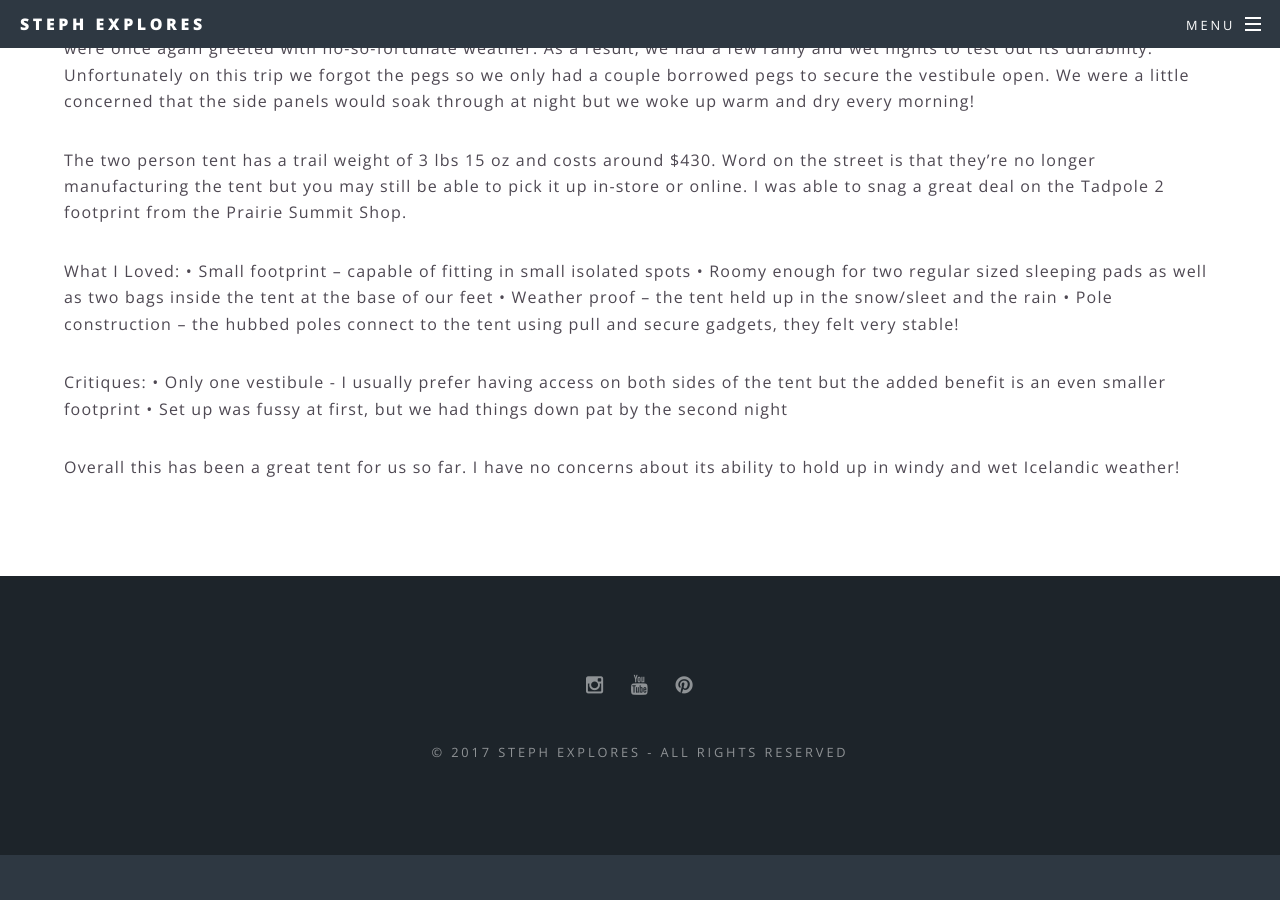
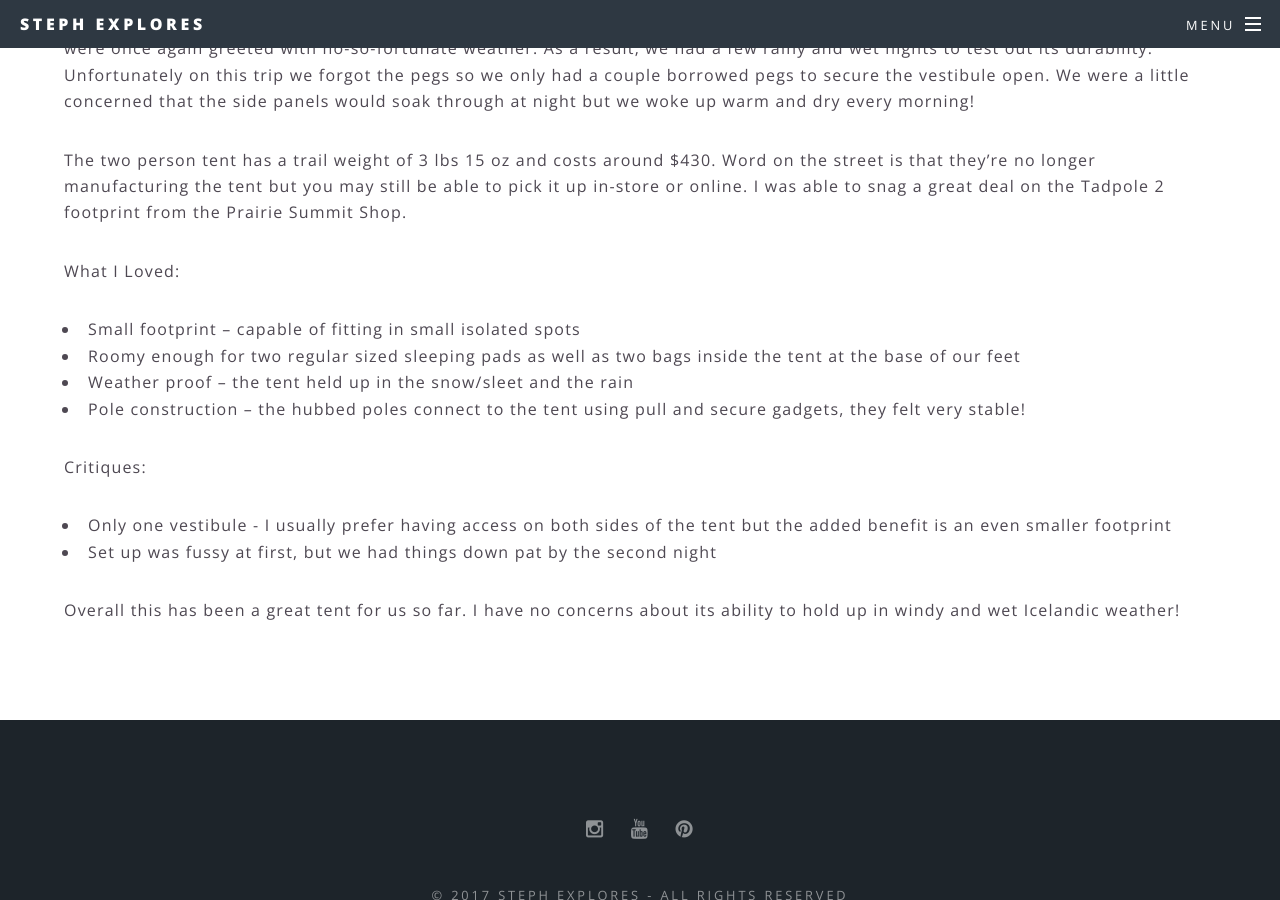
Before and after one commit to stephexplores/website, a Jekyll site: the page built from _posts/2017-03-15-gear-1-the-north-face-tadpole-2-tent.markdown, in a window 1280 px wide and 900 px high, scrolled down 650 px. Built offline with Jekyll 4.4.1, drawn with Linux system fonts in a browser that asks for light colours; before the commit the page ends 1505 px from its top, so only the background shows below that.

Commit message:
Update bullet list

```diff
--- a/_posts/2017-03-15-gear-1-the-north-face-tadpole-2-tent.markdown
+++ b/_posts/2017-03-15-gear-1-the-north-face-tadpole-2-tent.markdown
@@ -20,14 +20,14 @@ While researching tents my main focus was looking for a small backpacking tent t
 The two person tent has a trail weight of 3 lbs 15 oz and costs around $430. Word on the street is that they’re no longer manufacturing the tent but you may still be able to pick it up in-store or online. I was able to snag a great deal on the Tadpole 2 footprint from the Prairie Summit Shop.
 
 What I Loved:
-•	Small footprint – capable of fitting in small isolated spots
-•	Roomy enough for two regular sized sleeping pads as well as two bags inside the tent at the base of our feet
-•	Weather proof – the tent held up in the snow/sleet and the rain
-•	Pole construction – the hubbed poles connect to the tent using pull and secure gadgets, they felt very stable!
+*	Small footprint – capable of fitting in small isolated spots
+*	Roomy enough for two regular sized sleeping pads as well as two bags inside the tent at the base of our feet
+*	Weather proof – the tent held up in the snow/sleet and the rain
+*	Pole construction – the hubbed poles connect to the tent using pull and secure gadgets, they felt very stable!
 
 Critiques:
-•	Only one vestibule - I usually prefer having access on both sides of the tent but the added benefit is an even smaller footprint
-•	Set up was fussy at first, but we had things down pat by the second night
+*	Only one vestibule - I usually prefer having access on both sides of the tent but the added benefit is an even smaller footprint
+*	Set up was fussy at first, but we had things down pat by the second night
 
 
 Overall this has been a great tent for us so far. I have no concerns about its ability to hold up in windy and wet Icelandic weather!
```
